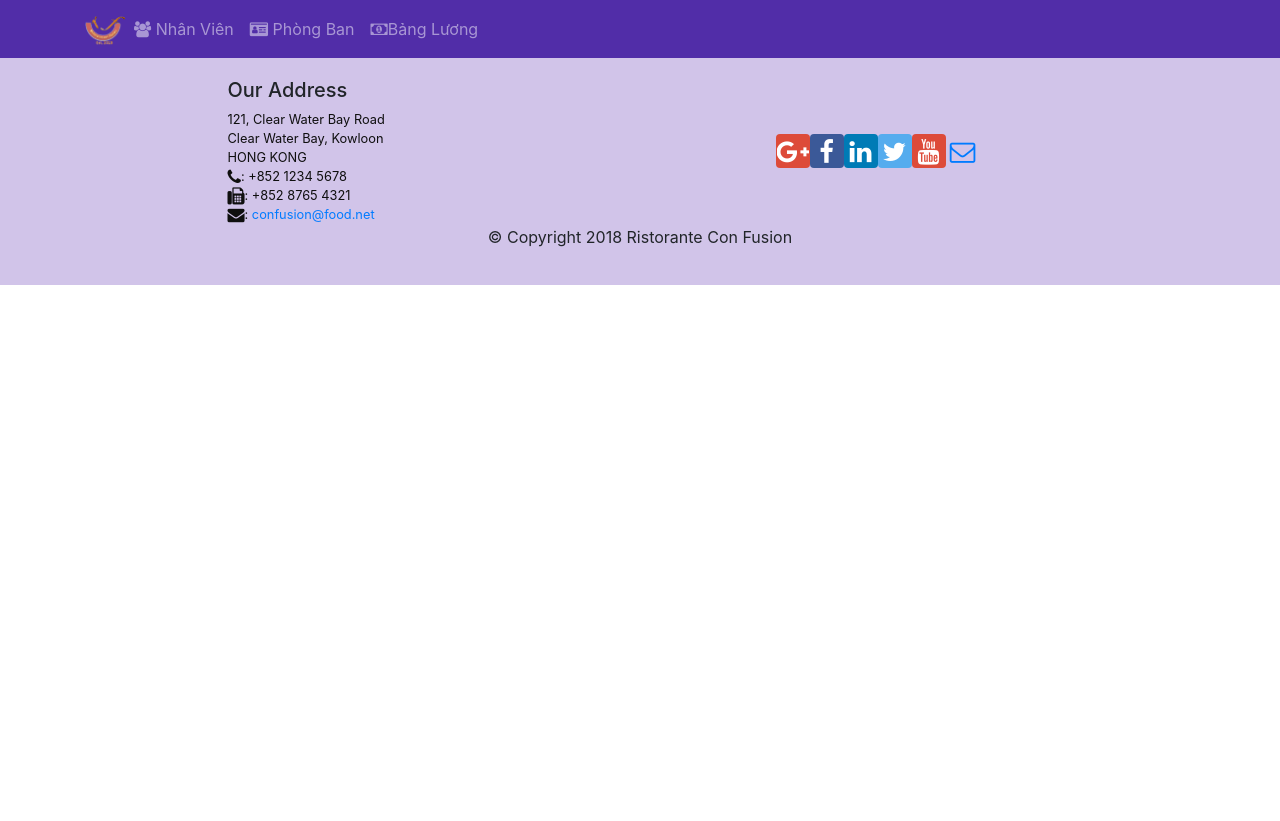
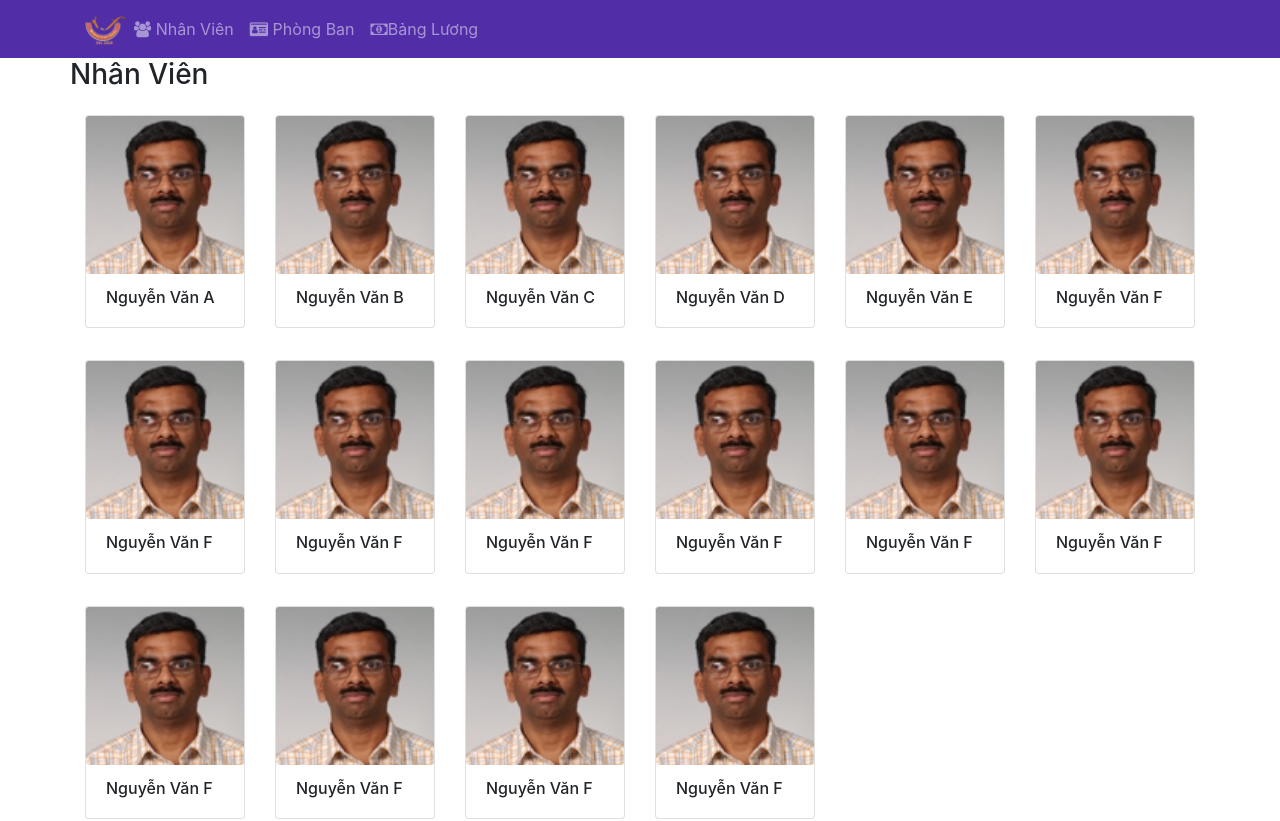
Before and after one commit to sonth38/FUNiXReactJSASM, a React (Create React App) app: page / in a window 1280 px wide. Shown: the top 821 px of the page. Before the commit the page ends 800 px from the top, so only its background shows below. Built offline with nearby package versions, Linux system fonts and the light colour scheme.

Commit message:
Staff Component

```diff
--- a/src/component/Main.js
+++ b/src/component/Main.js
@@ -1,15 +1,27 @@
 import React, { Component } from "react";
 import Header from "./Header";
+import StaffList from "./Staff";
 import Footer from "./Footer";
+import { STAFFS, DEPARTMENTS } from "../shared/staffs"
 import { Switch, Route, Redirect } from 'react-router-dom';
 
 
 
 class Main extends Component{
+    constructor(props){
+        super(props)
+        this.state = {
+            staffs: STAFFS,
+            departments: DEPARTMENTS
+        }
+
+    }
+
     render(){
         return(
             <div>
                 <Header />
+                <StaffList staffs={this.state.staffs} />
                 <Footer />
             </div>
         );
--- /dev/null
+++ b/src/component/Staff.js
@@ -0,0 +1,37 @@
+import React, { Component } from "react";
+import { Card, CardImg, CardBody, CardSubtitle } from "reactstrap";
+
+class StaffList extends Component{
+    constructor(props){
+        super(props)
+        console.log(props.staffs)
+    }
+
+    render() {
+        const RenderStaff = this.props.staffs.map((staff) => {
+            return(
+                <div className="col-6 col-md-4 col-lg-2 mt-3 mb-3">
+                    <Card>
+                        <CardImg width="100%" src={staff.image} alt={staff.name} />
+                        <CardBody>
+                            <CardSubtitle>{staff.name}</CardSubtitle>
+                        </CardBody>
+                    </Card>
+                </div>
+            );
+        })
+
+        return(
+            <div className="container">
+                <div className="row">
+                    <h3>Nhân Viên</h3>
+                </div>
+                <div className="row">
+                    {RenderStaff}
+                </div>
+            </div>
+        );
+    }
+}
+
+export default StaffList
```
